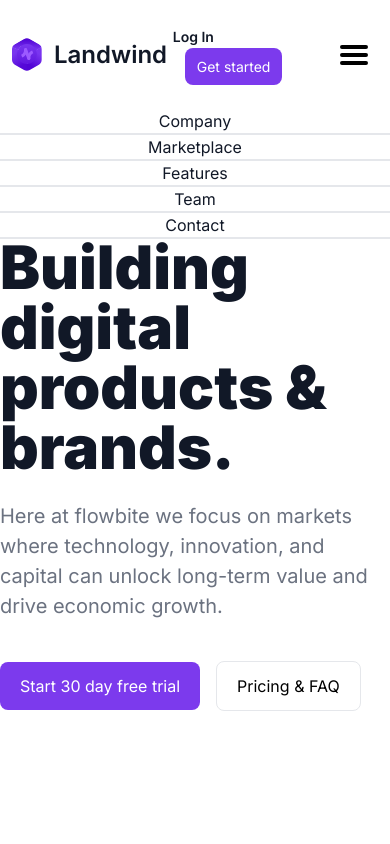
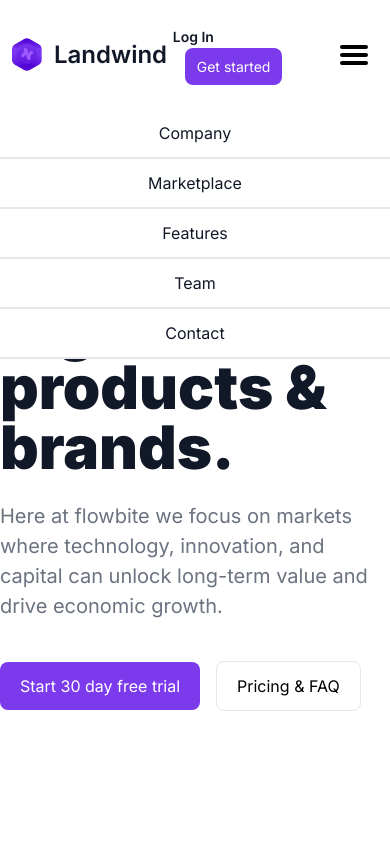
Before and after one commit to piotrfijol/landwind-landing-page, a React (Vite) app: page / in a window 390 px wide. Both pictures are taken after a click on the element 354 px from the left and 54 px from the top of the page. Shown: the top 844 px of the page. Built offline with nearby package versions, Linux system fonts and the light colour scheme.

Commit message:
Add padding to mobile navlinks

```diff
--- a/src/components/Navbar/NavLink.jsx
+++ b/src/components/Navbar/NavLink.jsx
@@ -2,7 +2,7 @@ import React from 'react'
 
 export const NavLink = ({to = "#", children}) => {
   return (
-    <li className="bg-white border-gray-200 border-b-2 lg:border-none">
+    <li className="bg-white border-gray-200 border-b-2 py-3 lg:py-0 lg:border-none">
         <a className="block w-full text-base font-medium" href={to} >{children}</a>
     </li>
   )
```
